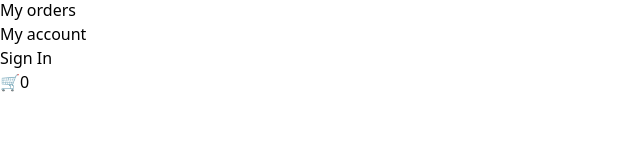
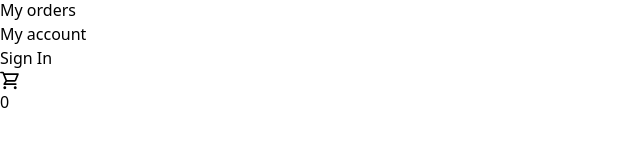
Before and after one commit to jpberse/eCommers-shope, a React (Vite) app: page /my-account in a window 1280 px wide. Shown: the part 218-364 px from the top of the page, without its empty margins (0-640 px from the left). Built offline with nearby package versions, Linux system fonts and the light colour scheme.

Commit message:
Add Icons

```diff
--- a/src/Components/Card/index.jsx
+++ b/src/Components/Card/index.jsx
@@ -10,7 +10,11 @@ function Card({ price, title, images, category: {name}}) {
             <figure className='relative mb-2 w-full h-4/5'>
                 <span className='absolute bottom-0 left-0 bg-white/60 rounded-lg text-black text-xs m-2 px-2 py-0.2'>{name}</span>
                 <img className='w-full h-full object-contain rounded-lg' src={images[0]} alt={title} />
-                <button onClick={() => setCount(count + 1)} className='absolute top-0 right-0 flex justify-center items-center bg-white/95 w-5 h-5 rounded-full m-2 p-3 font-medium'>+</button>
+                <button className='absolute top-0 right-0 flex justify-center items-center bg-white/60 w-6 h-6 rounded-full m-2 p-1' onClick={() => setCount(count + 1)} >
+                    <svg width="24" height="24" viewBox="0 0 24 24" className='' xmlns="http://www.w3.org/2000/svg">
+                        <path d="M11.0019 20C11.0019 20.5523 11.4497 21 12.0019 21C12.5542 21 13.0019 20.5523 13.0019 20L13.0019 12.9999L20.0019 12.9999C20.5542 12.9999 21.0019 12.5522 21.0019 11.9999C21.0019 11.4476 20.5542 10.9999 20.0019 10.9999H13.0019L13.0019 4C13.0019 3.44772 12.5542 3 12.0019 3C11.4497 3 11.0019 3.44772 11.0019 4V10.9999H4.00195C3.44967 10.9999 3.00195 11.4476 3.00195 11.9999C3.00195 12.5522 3.44967 12.9999 4.00195 12.9999H11.0019V20Z" fill="black"/>
+                    </svg>
+                </button>
             </figure>
             <p className='flex justify-between'>
                 <span className='text-sm font-light truncate'>{title}</span>
--- a/src/Components/Navbar/index.jsx
+++ b/src/Components/Navbar/index.jsx
@@ -65,7 +65,16 @@ let menuRigth = [
     },
     {
         to:'/shop-car',
-        text: `🛒${count}`,
+        text: (
+            <div className='flex items-center'>
+                <svg className='mr-1' width="20" height="20" viewBox="0 0 24 24" fill="none" xmlns="http://www.w3.org/2000/svg">
+                    <path fill-rule="evenodd" clip-rule="evenodd" d="M0 3C0 2.44772 0.447715 2 1 2H3.67703C4.08593 2 4.45364 2.24895 4.6055 2.62861L5.15407 4H21.523C22.2304 4 22.7142 4.71453 22.4514 5.37139L19.5029 12.7428C19.1992 13.5021 18.4637 14 17.6459 14H8.21106L6.87255 16H19C19.5523 16 20 16.4477 20 17C20 17.5523 19.5523 18 19 18H5C4.63088 18 4.29178 17.7967 4.1179 17.4711C3.94402 17.1455 3.96365 16.7506 4.16895 16.4438L6.55276 12.8819L3 4H1C0.447715 4 0 3.55228 0 3ZM8.35407 12H17.6459L20.0459 6H5.95407L8.35407 12Z" fill="black"/>
+                    <path d="M7.5 21.25C7.5 22.2165 6.7165 23 5.75 23C4.7835 23 4 22.2165 4 21.25C4 20.2835 4.7835 19.5 5.75 19.5C6.7165 19.5 7.5 20.2835 7.5 21.25Z" fill="black"/>
+                    <path d="M18.25 23C19.2165 23 20 22.2165 20 21.25C20 20.2835 19.2165 19.5 18.25 19.5C17.2835 19.5 16.5 20.2835 16.5 21.25C16.5 22.2165 17.2835 23 18.25 23Z" fill="black"/>
+                </svg>
+                {count}
+            </div>
+        ),
         className: ''
     },
 ]
--- a/src/Components/ProductDetail/index.jsx
+++ b/src/Components/ProductDetail/index.jsx
@@ -3,7 +3,11 @@ function ProductDetail() {
         <aside className='flex flex-col fixed right-0 top-[68px] border bg-white border-black rounded-lg w-[360px] h-[calc(100vh-68px)]'>
             <div className='flex justify-between items-center'>
                 <h2 className='font-medium text-xl p-6'>Detail</h2>
-                <button>X</button>
+                <button >
+                    <svg width="24" height="24" viewBox="0 0 24 24" fill="none" xmlns="http://www.w3.org/2000/svg">
+                        <path d="M17.6585 4.92888C18.049 4.53836 18.6822 4.53835 19.0727 4.92888C19.4632 5.3194 19.4632 5.95257 19.0727 6.34309L13.4158 12L19.0727 17.6568C19.4632 18.0473 19.4632 18.6805 19.0727 19.071C18.6822 19.4615 18.049 19.4615 17.6585 19.071L12.0016 13.4142L6.34481 19.071C6.3387 19.0771 6.33254 19.0831 6.32632 19.089C5.93455 19.4614 5.31501 19.4554 4.93059 19.071C4.6377 18.7781 4.56447 18.3487 4.71092 17.9876C4.75973 17.8672 4.83296 17.7544 4.93059 17.6568L10.5874 12L4.93059 6.34314C4.54006 5.95262 4.54006 5.31945 4.93059 4.92893C5.32111 4.5384 5.95428 4.5384 6.3448 4.92893L12.0016 10.5857L17.6585 4.92888Z" fill="black"/>
+                    </svg>
+                </button>
             </div>
         </aside>
     )
```
